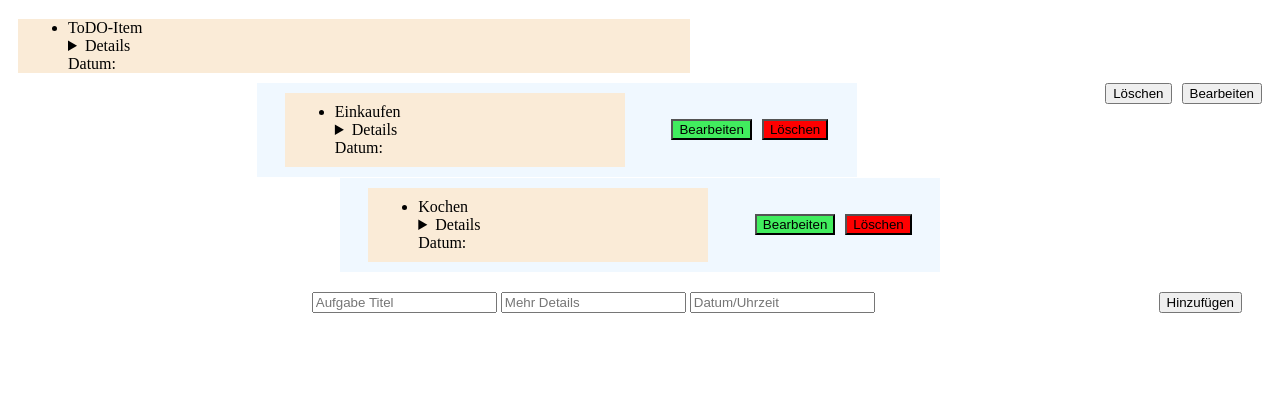
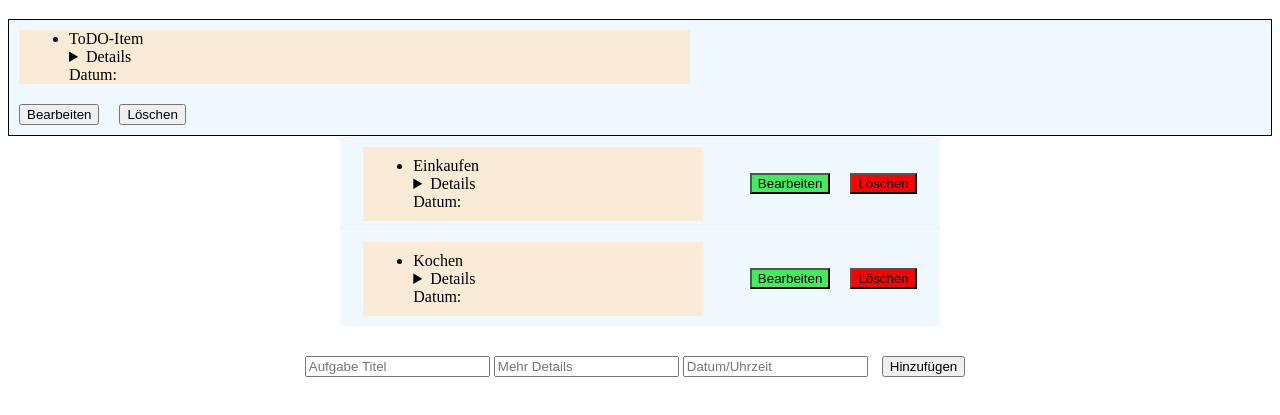
Before and after one commit to Sinnfull85/ToDo-List, a plain HTML site: page ToDo_liste/index.html in a window 1280 px wide. Both pictures are taken after a click on the button "Hinzufügen". Shown: the part 61-476 px from the top of the page. Drawn offline with Linux system fonts and the light colour scheme.

Commit message:
basic styling etc

```diff
--- a/ToDo_liste/styles/styles.css
+++ b/ToDo_liste/styles/styles.css
@@ -27,19 +27,22 @@ ul {
 }
 
 button {
-    float:right;
-    margin-right:10px;
+    margin:10px;
 
 }
 
 ul, li {
-    background-color: antiquewhite;
     margin:10px;
 
 }
 
-#divToDO{
+#divToDo{
     background-color: aliceblue;
-    height:1000px;
-    width:600px;
+    margin:auto;
+    border:1px solid black;
 }
+
+li{
+    background-color: antiquewhite;
+
+}
```
Also changed, not shown: ToDo_liste/index.html (+1 -0 lines).
